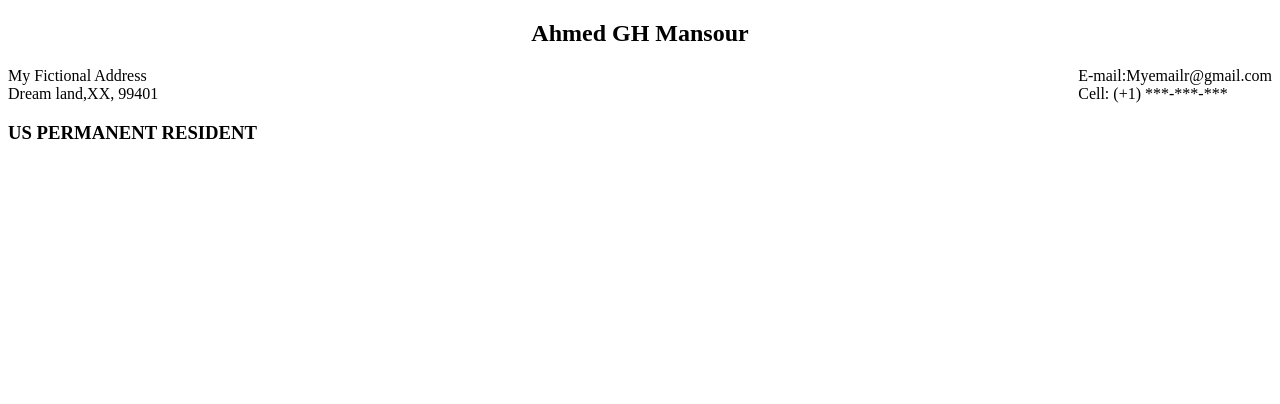
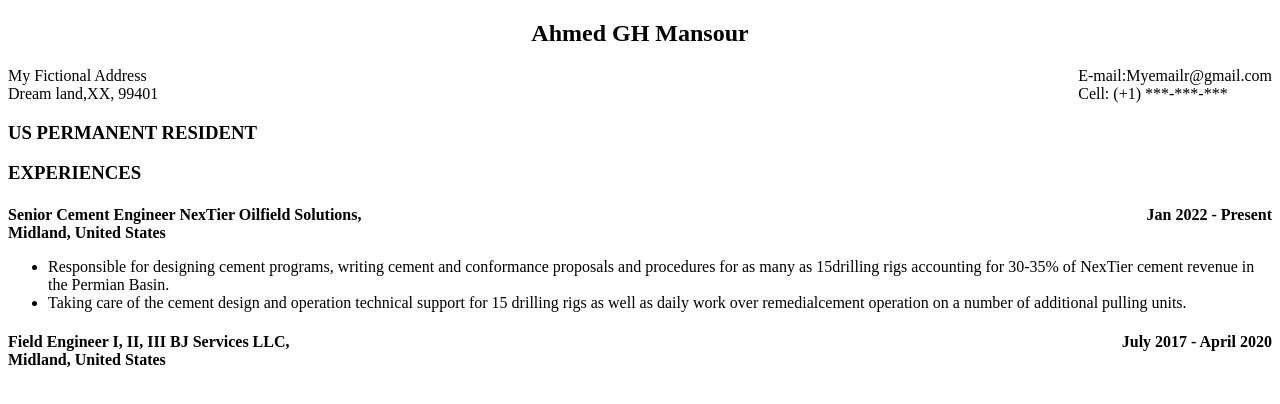
Before and after one commit to Ahmed-GH-Mansour/html-exercises, a plain HTML site: page Capstone - 1 Resume.html in a window 1280 px wide. Drawn offline with Linux system fonts and the light colour scheme.

Commit message:
Update Capstone - 1 Resume.html

```diff
--- a/Capstone - 1 Resume.html
+++ b/Capstone - 1 Resume.html
@@ -19,6 +19,24 @@
             </p>
 
         <h3>US PERMANENT RESIDENT</h3>
+     <h3>EXPERIENCES</h3>
+                <h4><span style="float:left;">Senior Cement Engineer NexTier Oilfield Solutions, <br>Midland, United States</span>
+
+                    <span style="float:right;">  Jan 2022 - Present</span>
+
+                </h4>
+                    <br>
+                    <br>
+                    <ul>
+                        <li> Responsible for designing cement programs, writing cement and conformance proposals and procedures for as many as 15drilling rigs accounting for 30-35% of NexTier cement revenue in the Permian Basin.</li>
+                        <li>Taking care of the cement design and operation technical support for 15 drilling rigs as well as daily work over remedialcement operation on a number of additional pulling units.</li>
+                    </ul>
+
+                <h4><span style="float:left;">Field Engineer I, II, III BJ Services LLC, <br>Midland, United States</span>
+
+                    <span style="float:right;"> July 2017 - April 2020</span>
+
+                </h4>
 
 
 
```
